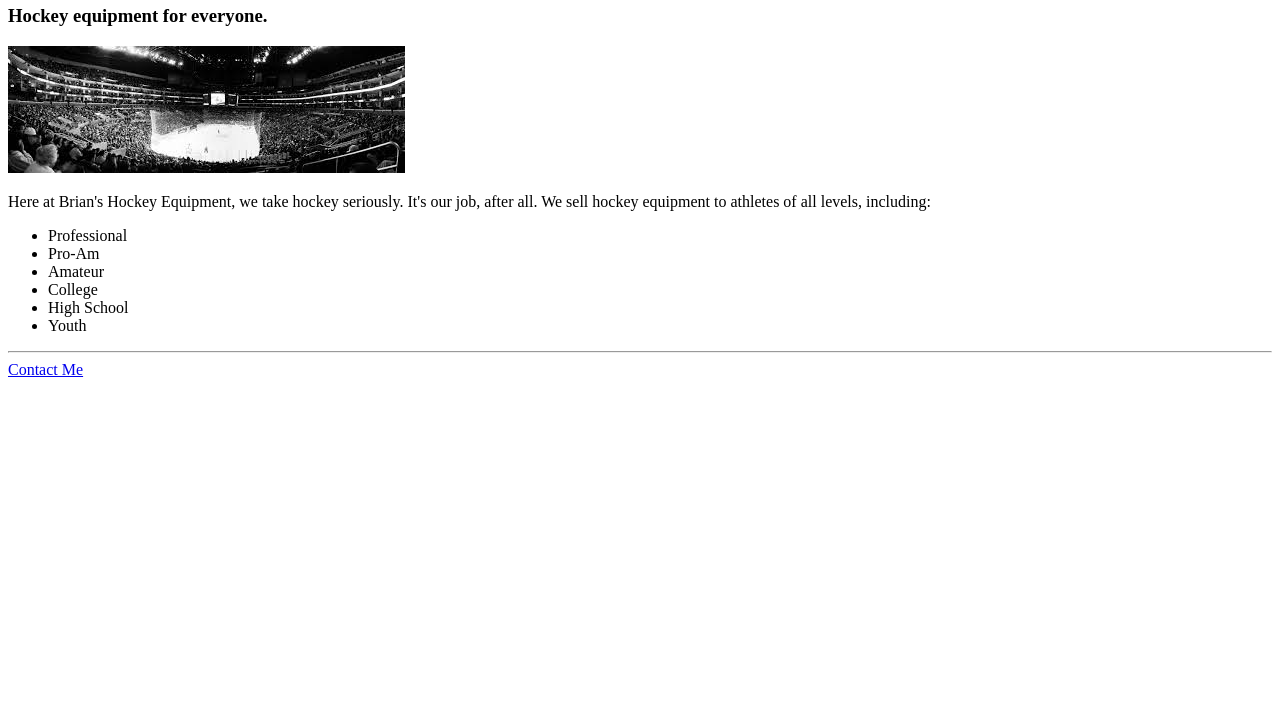
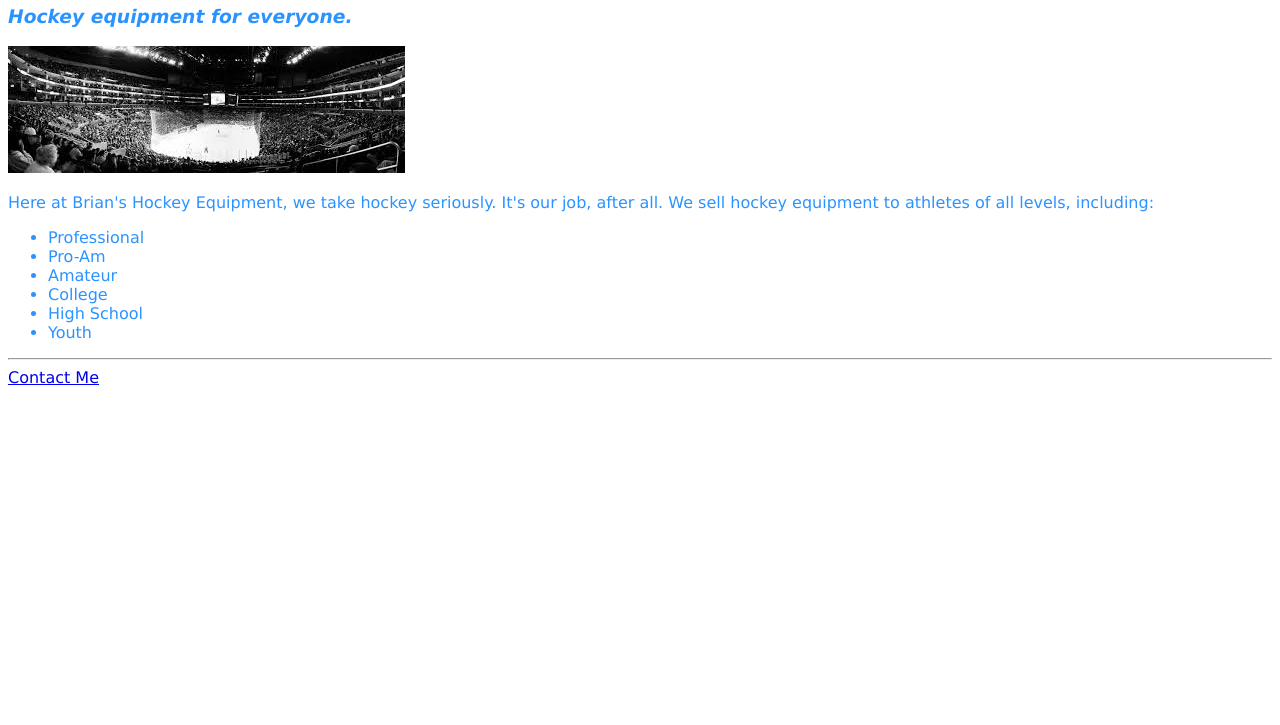
Before and after one commit to brianbrown0616/brianbrown0616.github.io, a plain HTML site: page unit_3/index.html in a window 1280 px wide. Shown: the part 75-800 px from the top of the page. Drawn offline with Linux system fonts and the light colour scheme.

Commit message:
Unit 3 Updated

```diff
--- a/unit_3/index.html
+++ b/unit_3/index.html
@@ -1,7 +1,7 @@
 <!DOCTYPE html>
 <html>
 <head>
-	<link rel="stylesheet" type="text/css" href="css/style">
+	<link rel="stylesheet" type="text/css" href="css/style.css">
 	<title>
 		Brian's Hockey Equipment
 
@@ -25,3 +25,6 @@
 			<hr>
 
 			<a href="mailto:bbrown@draftkings.com">Contact Me</a>
+		</body>
+	</head>
+	</html>
```
